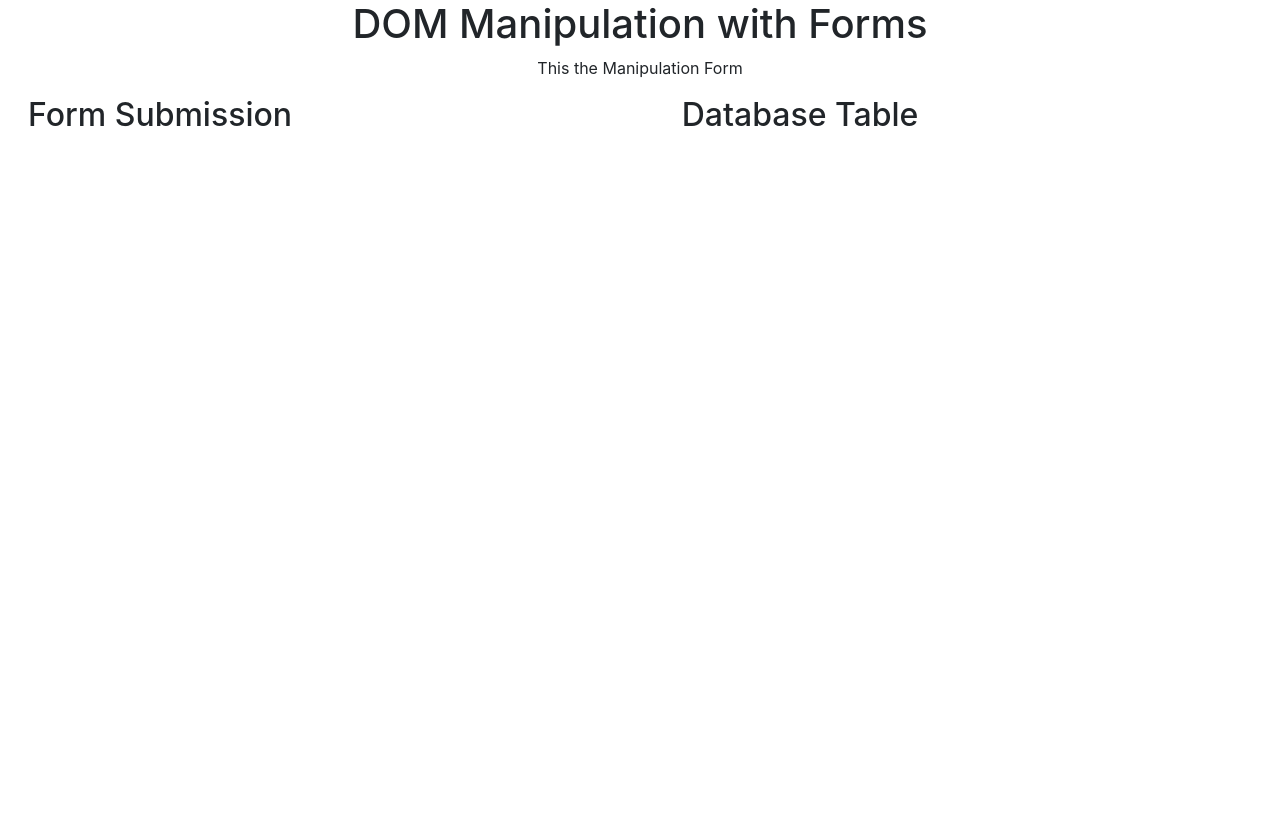
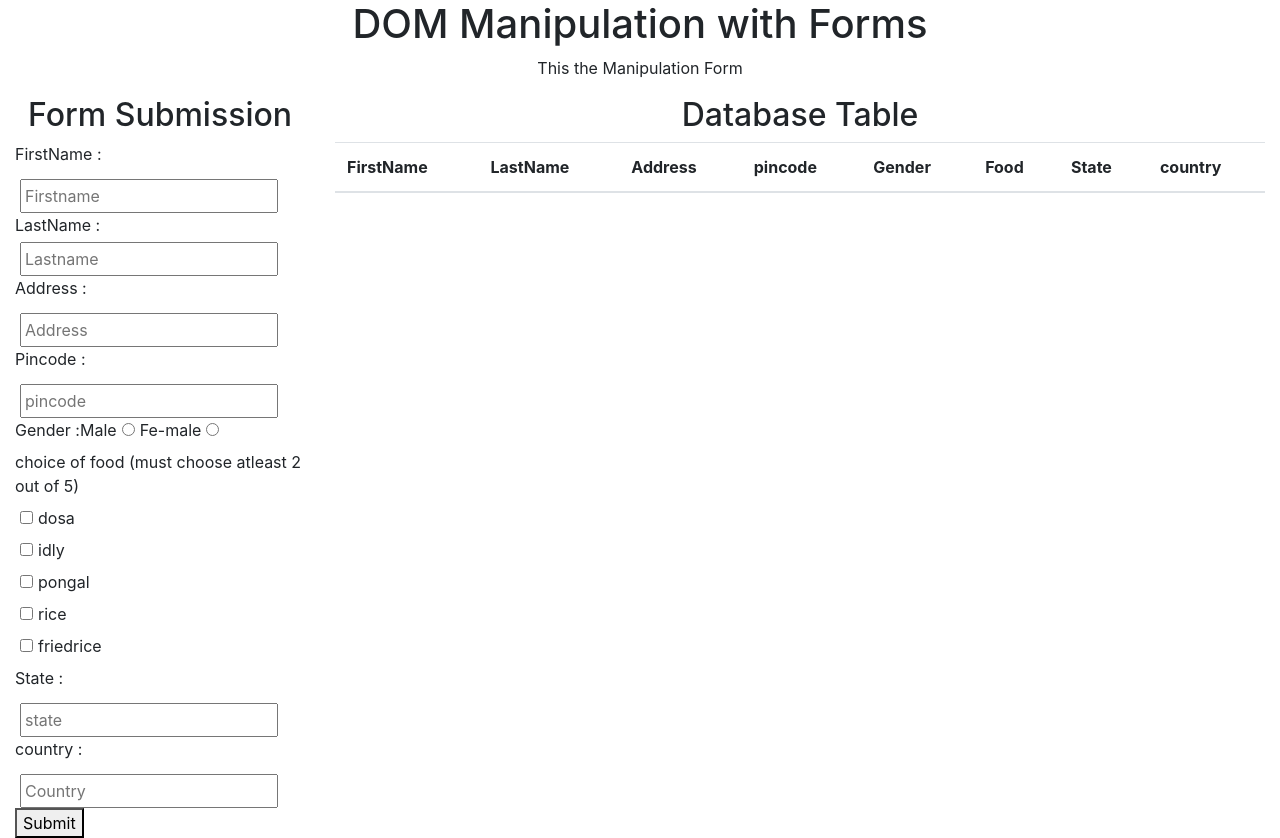
Before and after one commit to MohanPirasath/day19-1st-assignment, a plain HTML site: page index.html in a window 1280 px wide. Before the commit the page ends 800 px from the top, so only its background shows below. Drawn offline with nearby package versions, Linux system fonts and the light colour scheme.

Commit message:
Update index.html

```diff
--- a/index.html
+++ b/index.html
@@ -34,7 +34,7 @@
 </div>
 
 
-    <script src="day19.js"></script>
+    <script src="script.js"></script>
 
 </body>
 </html>
```
